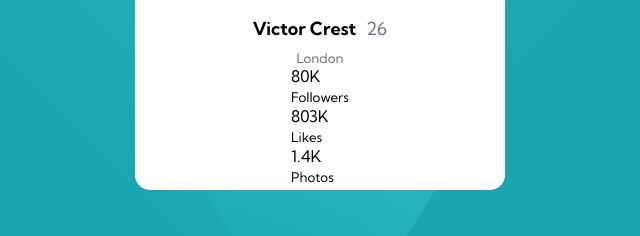
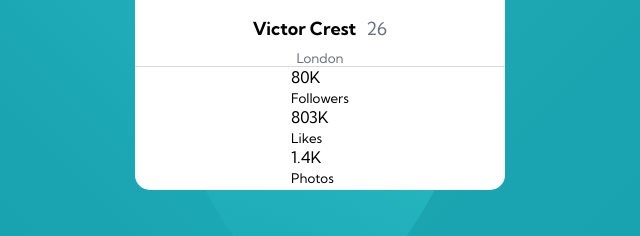
Before and after one commit to napalm-git/profile-card-component, a website: page index.html in a window 1280 px wide. Shown: the part 395-631 px from the top of the page, 320-960 px from the left. Drawn offline with Linux system fonts and the light colour scheme.

Commit message:
create a seperator

```diff
--- a/sass/main.scss
+++ b/sass/main.scss
@@ -69,4 +69,11 @@ body {
       color: $color-text;
     }
   }
+
+  .line {
+    width: 100%;
+    height: 1px;
+    background-color: $color-line;
+    margin: $m-l 0;
+  }
 }
```
Also changed, not shown: index.html (+0 -1 lines), css/main.css.
